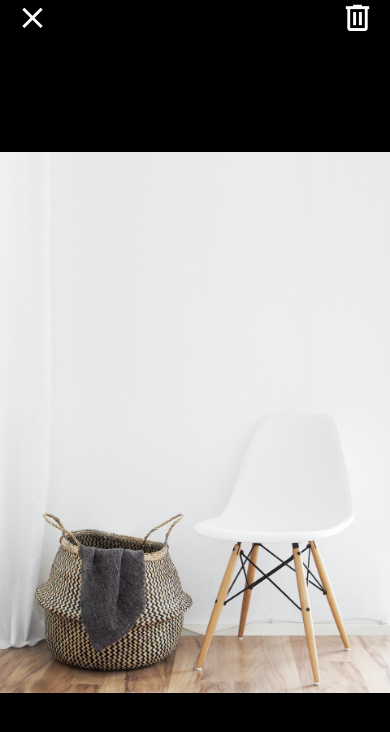
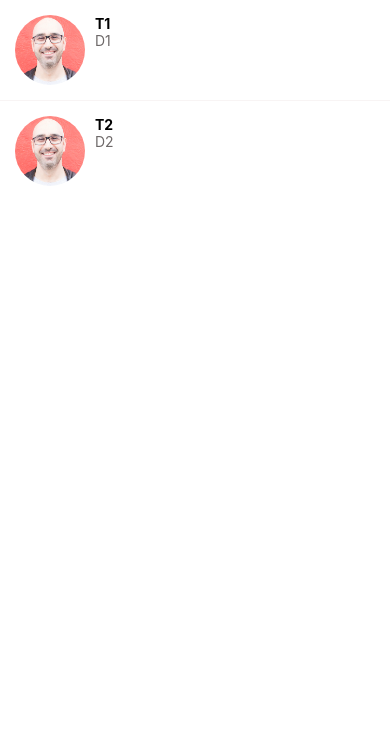
Before and after one commit to melher39/donewithit, a React Native app: screen / in a window 390 px wide. Shown: the top 732 px of the page. Built offline with nearby package versions, Linux system fonts and the light colour scheme.

Commit message:
caught up with where I was before I stopped taking this course. will continue here

```diff
--- a/App.js
+++ b/App.js
@@ -10,10 +10,10 @@ import WelcomeScreen from "./app/screens/WelcomeScreen.js";
 
 export default function App() {
   return (
-    <ViewImageScreen/>
+    // <ViewImageScreen/>
     // <WelcomeScreen/>
     // <ListingDetailsScreen/>
-    // <MessagesScreen/>
+    <MessagesScreen/>
   );
 };
 
--- a/app/screens/MessagesScreen.js
+++ b/app/screens/MessagesScreen.js
@@ -1,7 +1,7 @@
 import React from "react";
 import {
     FlatList,
-    StyleSheet
+    // StyleSheet
 } from "react-native";
 
 import ListItem from "../components/ListItem.js";
```
